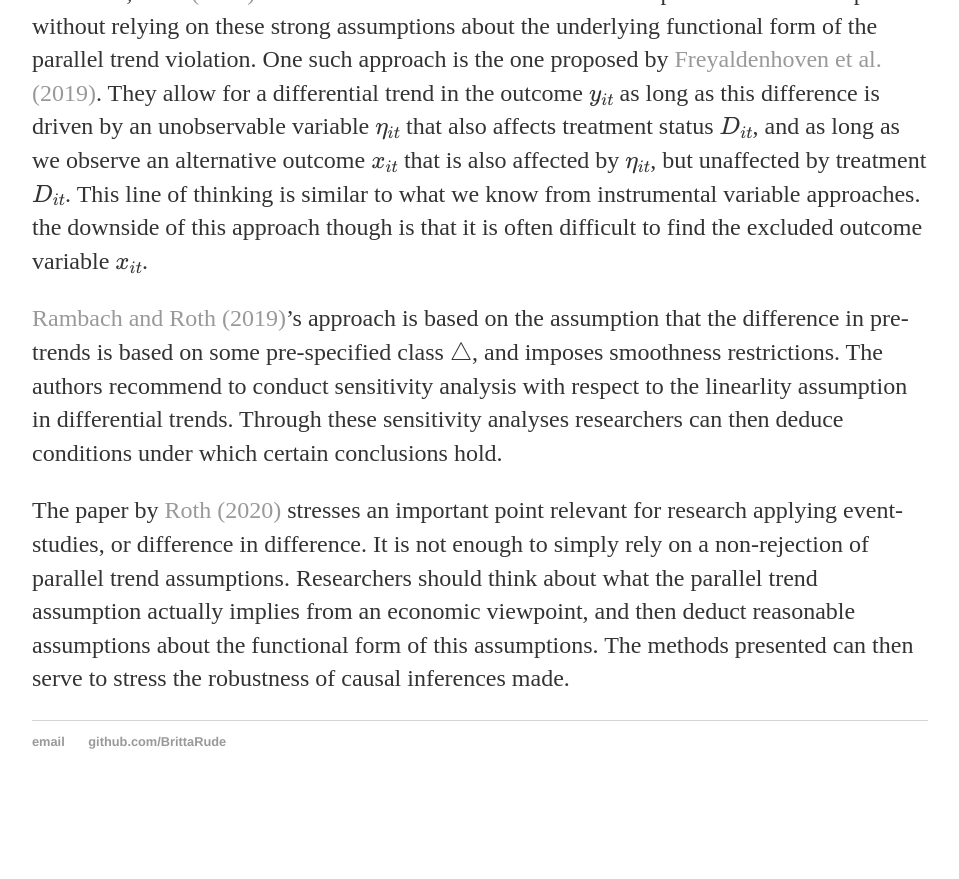
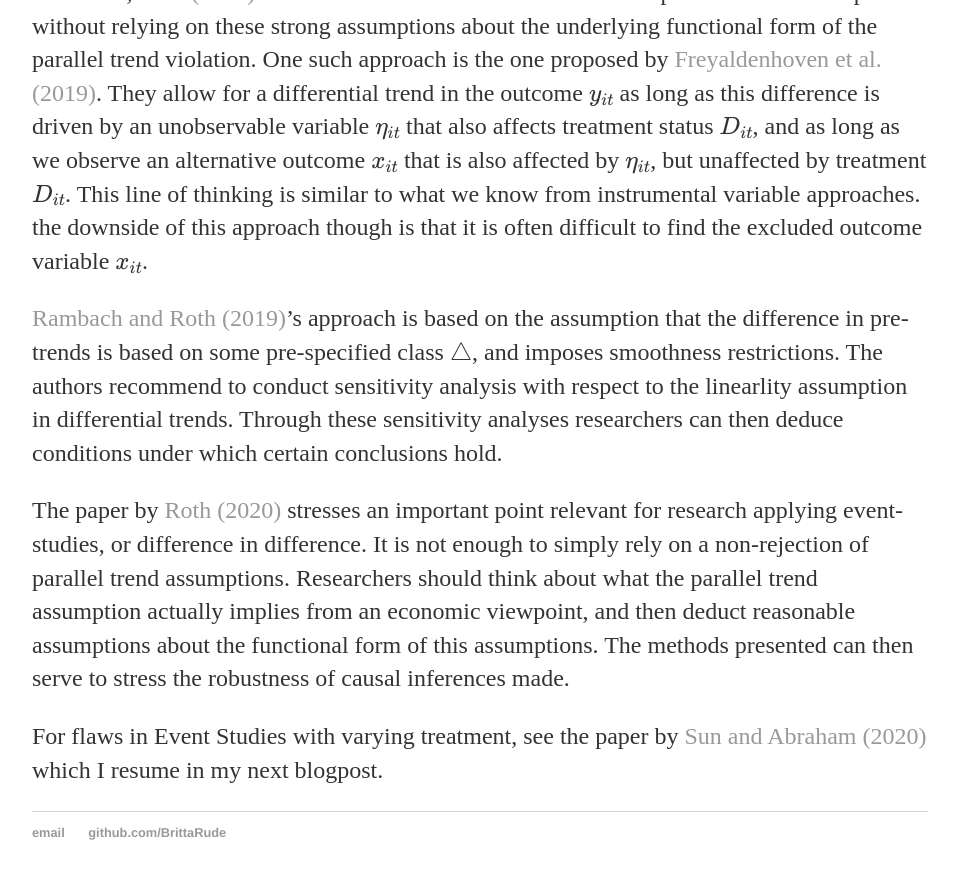
Before and after one commit to BrittaRude/BrittaRude.github.io, a Jekyll site: the page built from inputs_datascience/_posts/2020-07-23-britta-rude-event-studies-and-their-flaws.md, in a window 1280 px wide and 900 px high, scrolled down 4648 px. Shown: the top 879 px of the window, without its empty margins (160-1119 px from the left). Built offline with Jekyll 4.4.1, drawn with Linux system fonts in a browser that asks for light colours; formulas are drawn with MathJax 3; before the commit the page ends 5457 px from its top, so only the background shows below that.

Commit message:
Update 2020-07-23-britta-rude-event-studies-and-their-flaws.md

```diff
--- a/inputs_datascience/_posts/2020-07-23-britta-rude-event-studies-and-their-flaws.md
+++ b/inputs_datascience/_posts/2020-07-23-britta-rude-event-studies-and-their-flaws.md
@@ -50,3 +50,5 @@ Therefore, [Roth (2020)](https://scholar.harvard.edu/files/jroth/files/roth_pret
 [Rambach and Roth (2019)](https://scholar.harvard.edu/files/jroth/files/roth_jmp_honestparalleltrends_main.pdf)'s approach is based on the assumption that the difference in pre-trends is based on some pre-specified class $$ \triangle $$, and imposes smoothness restrictions. The authors recommend to conduct sensitivity analysis with respect to the linearlity assumption in differential trends. Through these sensitivity analyses researchers can then deduce conditions under which certain conclusions hold.
 
 The paper by [Roth (2020)](https://scholar.harvard.edu/files/jroth/files/roth_pretrends_testing.pdf) stresses an important point relevant for research applying event-studies, or difference in difference. It is not enough to simply rely on a non-rejection of parallel trend assumptions. Researchers should think about what the parallel trend assumption actually implies from an economic viewpoint, and then deduct reasonable assumptions about the functional form of this assumptions. The methods presented can then serve to stress the robustness of causal inferences made.
+
+For flaws in Event Studies with varying treatment, see the paper by [Sun and Abraham (2020)](http://economics.mit.edu/files/14964) which I resume in my next blogpost.
```
